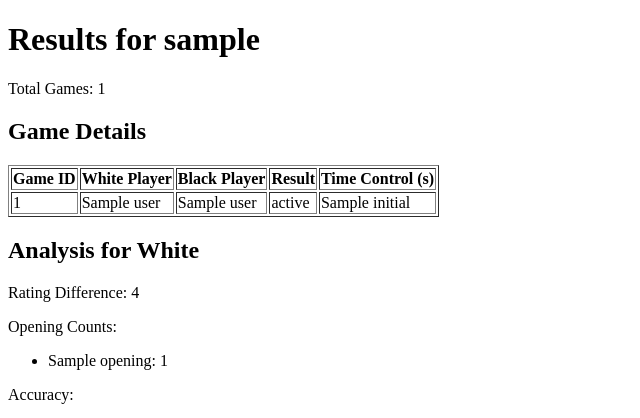
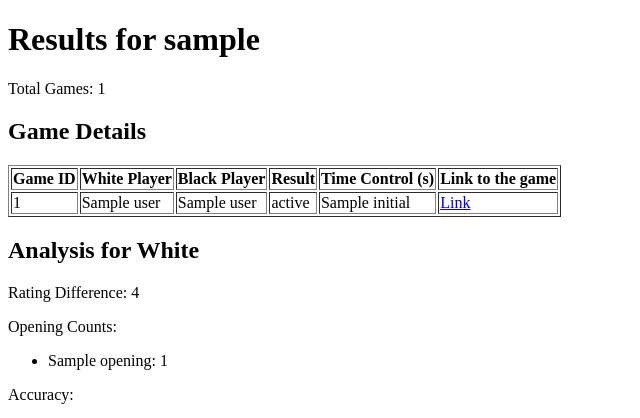
Before and after one commit to igor-reis95/Chess-Analyzer, a Flask app: template src/web/templates/result.html in a window 1280 px wide. Shown: the top 418 px of the page, without its empty margins (0-640 px from the left). Run offline with Flask 3, Linux system fonts and the light colour scheme; the template is opened without the code that fills it: most values are stand-ins (such as "Sample title", 1, 10 or a date in 2020).

Commit message:
Added link to the games

```diff
--- a/src/web/templates/result.html
+++ b/src/web/templates/result.html
@@ -18,6 +18,7 @@
                 <th>Black Player</th>
                 <th>Result</th>
                 <th>Time Control (s)</th>
+                <th>Link to the game</th>
             </tr>
         </thead>
         <tbody>
@@ -28,6 +29,7 @@
                     <td>{{ game['players']['black']['user']['name'] }}</td>
                     <td>{{ game['status'] }}</td>
                     <td>{{ game['clock']['initial'] }}</td>
+                    <td><a href="https://lichess.org/{{game['id']}}" target="_blank"> Link</a></td>
                 </tr>
             {% endfor %}
         </tbody>
```
